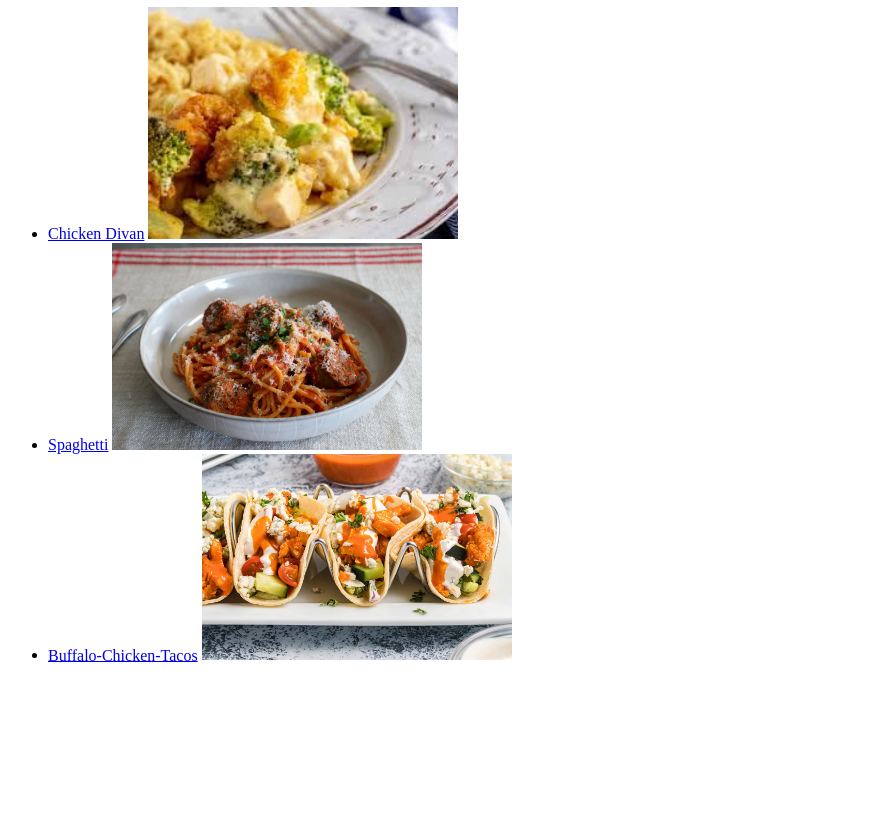
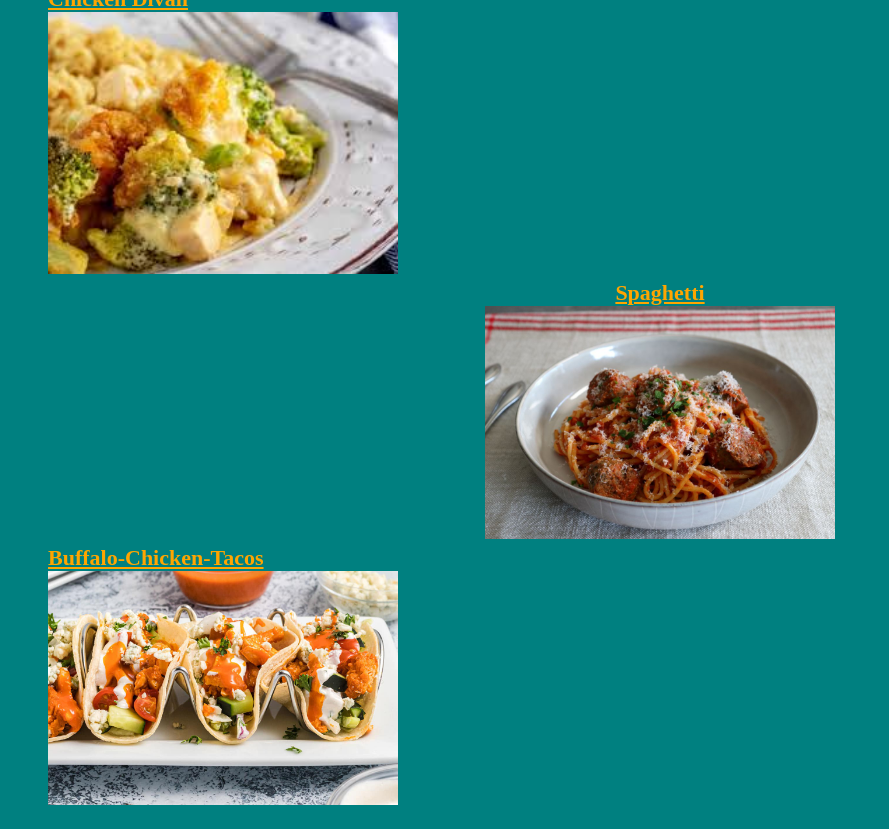
Before and after one commit to JLAmaral/odin-recipex, a plain HTML site: page index.html in a window 1280 px wide. Shown: the part 73-902 px from the top of the page, without its empty margins (0-889 px from the left). Before the commit the page ends 800 px from the top, so only its background shows below. Drawn offline with Linux system fonts and the light colour scheme.

Commit message:
Add css/BC.css and css/CD.css and css/SP.ss and css.style/css

```diff
--- /dev/null
+++ b/css/BC.css
@@ -0,0 +1,14 @@
+* {
+    background-color: orange;
+    font-family: 'Times New Roman', Times, serif;
+    font-size: 18px;
+}
+
+img {
+    display: block;
+    margin-left: auto;
+    margin-right: auto;
+    width: 500px;
+}
+
+h1 {font-size: 150%;}
--- /dev/null
+++ b/css/CD.css
@@ -0,0 +1,14 @@
+* {
+    background-color: burlywood;
+    font-family: 'Times New Roman', Times, serif;
+    font-size: 18px;
+}
+
+img {
+    display: block;
+    margin-left: auto;
+    margin-right: auto;
+    width: 500px;
+}
+
+h1 {font-size: 150%;}
--- /dev/null
+++ b/css/SP.css
@@ -0,0 +1,14 @@
+* {
+    background-color: olivedrab ;
+    font-family: 'Times New Roman', Times, serif;
+    font-size: 18px;
+}
+
+img {
+    display: block;
+    margin-left: auto;
+    margin-right: auto;
+    width: 500px;
+}
+
+h1 {font-size: 150%;}
--- /dev/null
+++ b/css/style.css
@@ -0,0 +1,17 @@
+h1 {
+    text-align: center;
+}
+
+* {
+    font-family: 'Times New Roman', Times, serif;
+    background-color: teal;
+    color:orange;
+    font-size: 22px;
+    font-weight: bold;
+}
+
+ul {
+    list-style-position: inside;
+    font-size: 18px;
+    list-style-type: none;
+}
--- a/index.html
+++ b/index.html
@@ -4,20 +4,21 @@
         <meta charset="UTF-8">
         <meta name="viewport" content="width=device-width, initial-scale=1.0">
         <title>Odin-Recipes</title>
+        <link rel="stylesheet" href="./css/style.css"
+
     </head>
 
     <body>
         <h1>Odin Recipes</h1>
             <ul>
                 <li><a href="./Chicken-D.html" target="_blank" rel="noopener noreferrer">Chicken Divan</a>
-                    <img src="./img/Chicken-D.jpg" width="310"
+                    <div style="text-align: left;"><img src="./img/Chicken-D.jpg" width="350"/></div>
                 </li>
-
-                <li><a href="./Spaghetti.html" target="_blank" rel="noopener noreferrer">Spaghetti</a>
-                    <img src="./img/Spaghetti.jpg" width="310"
+                <li><center><a href="./Spaghetti.html" target="_blank" rel="noopener noreferrer">Spaghetti</a></center>
+                    <div style="text-align: center;"><img src="./img/Spaghetti.jpg" width="350"/></div>
                 </li>
-                <li><a href="./Buffalo-CT.html" target="_blank" rel="noopener noreferrer">Buffalo-Chicken-Tacos</a>
-                    <img src="./img/Buffalo-Chicken-Tacos.jpg" width="310"
+                <li><a href="./Buffalo-CT.html" target="_blank" rel="noopener no referrer">Buffalo-Chicken-Tacos</a>
+                    <div style="text-align: left;"><img src="./img/Buffalo-Chicken-Tacos.jpg" width="350"/></div>
                 </li>
             </ul>
     </body>
```
Also changed, not shown: Buffalo-CT.html (+3 -5 lines), Chicken-D.html (+4 -2 lines), Spaghetti.html (+3 -1 lines).
